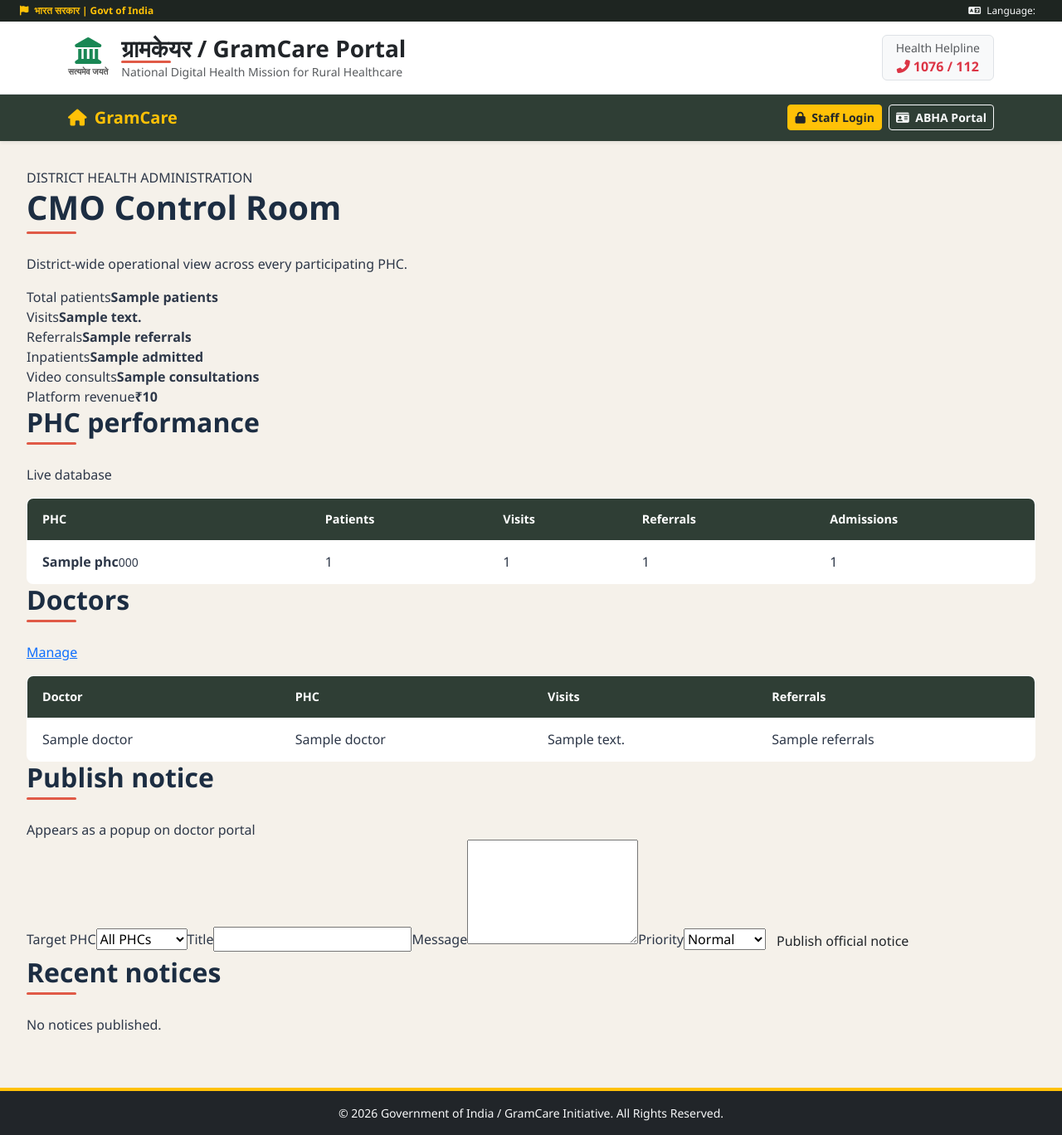
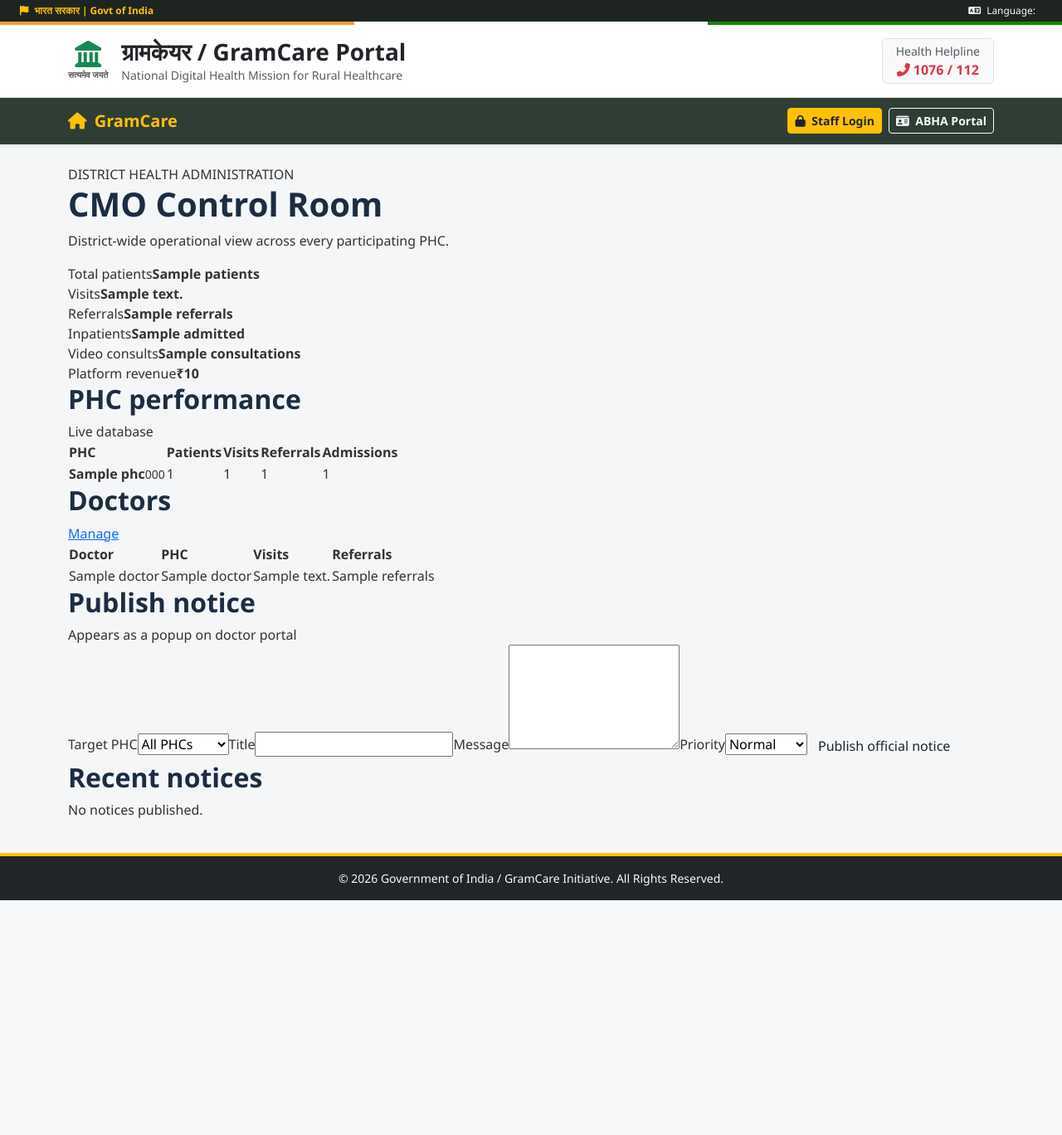
Before and after one commit to rahulsharma3009-ops/GramCare, a Python web app: template GramCare_AI_Hackathon_RoleBased_v5/templates/cmo_dashboard.html in a window 1280 px wide. Shown: the whole page at 83% size. After the commit the page ends 1085 px from the top, so only its background shows below. Run offline with Jinja, Linux system fonts and the light colour scheme; the template is opened without the code that fills it: most values are stand-ins (such as "Sample title", 1, 10 or a date in 2020).

Commit message:
Refactor CSS variables and styles for consistency

```diff
--- a/GramCare_AI_Hackathon_RoleBased_v5/static/css/style.css
+++ b/GramCare_AI_Hackathon_RoleBased_v5/static/css/style.css
@@ -1,113 +1,86 @@
-/* Official UP-Gov Inspired Palette */
 :root {
-    --up-gov-bg: #F5F1EA;          /* Light warm background like sample image */
-    --up-gov-header: #2F3E35;      /* Dark slate green top bar */
-    --up-gov-accent: #E05A47;      /* Saffron/Orange accent line */
-    --up-gov-navy: #1C2D42;        /* Deep Navy text */
-    --up-gov-card-bg: #FFFFFF;     /* Pure white cards */
-    --up-gov-helpline-orange: #F37023;
+    --up-gov-slate: #2F3E35;
+    --up-gov-bg: #F4F6F8;
+    --up-gov-navy: #1C2D42;
+    --up-gov-accent: #E05A47;
 }
 
 body {
-    background-color: var(--up-gov-bg) !important;
+    background-color: var(--up-gov-bg);
     font-family: 'Segoe UI', system-ui, -apple-system, sans-serif;
-    color: #2D3748;
+    color: #333333;
 }
 
-/* Light & Clean Container Spacing */
-main.container, main.container-fluid {
-    max-width: 1240px;
-    padding-top: 2rem !important;
-    padding-bottom: 3rem !important;
+/* Tricolor Top Bar */
+.tricolor-strip {
+    display: flex;
+    height: 4px;
+    width: 100%;
 }
 
-/* Top Dark Slate Nav Bar (Matches sample website header) */
 .gov-top-bar {
     background-color: #1E2521 !important;
     font-size: 0.85rem;
 }
 
 .bg-gov-slate {
-    background-color: var(--up-gov-header) !important;
+    background-color: var(--up-gov-slate) !important;
 }
 
-/* Heading with Accent Underline like UP.gov.in */
-h1, h2, h3, .heading-underlined {
+/* Page Heading Style */
+h1, h2, h3 {
     color: var(--up-gov-navy);
-    font-weight: 800;
-    position: relative;
-    padding-bottom: 8px;
-    margin-bottom: 1.5rem;
+    font-weight: 700;
 }
 
-h1::after, h2::after, h3::after, .heading-underlined::after {
-    content: '';
-    position: absolute;
-    bottom: 0;
-    left: 0;
-    width: 60px;
-    height: 3px;
-    background-color: var(--up-gov-accent);
-    border-radius: 2px;
+/* Card Styling for De-congesting Content */
+.card {
+    border: 1px solid #E2E8F0;
+    border-radius: 10px;
+    box-shadow: 0 2px 8px rgba(0, 0, 0, 0.04);
+    background-color: #FFFFFF;
+    margin-bottom: 1.25rem;
 }
 
-/* Clean White Card Styling like UP Portal */
-.card, .gov-card {
-    background-color: var(--up-gov-card-bg) !important;
-    border: 1px solid #E2E8F0 !important;
-    border-radius: 12px !important;
-    box-shadow: 0 2px 10px rgba(0, 0, 0, 0.04) !important;
-    padding: 1.25rem;
-    margin-bottom: 1.5rem;
-    transition: all 0.2s ease-in-out;
+.card-header {
+    background-color: #FFFFFF;
+    border-bottom: 2px solid #F1F5F9;
+    font-weight: 700;
 }
 
-.card:hover {
-    box-shadow: 0 5px 15px rgba(0, 0, 0, 0.08) !important;
+/* Table Styling */
+table.table {
+    border: 1px solid #E2E8F0;
+    border-radius: 8px;
+    overflow: hidden;
+    background: #FFFFFF;
 }
 
-/* Helpline Badges (Right side like sample image) */
-.helpline-box-orange {
-    background: #FFF5EF;
-    border: 1px solid #FCD3C1;
-    border-radius: 10px;
-    padding: 12px 18px;
-}
-.helpline-box-blue {
-    background: #EFF6FF;
-    border: 1px solid #BFDBFE;
-    border-radius: 10px;
-    padding: 12px 18px;
+table.table th {
+    background-color: var(--up-gov-slate);
+    color: #FFFFFF;
+    font-weight: 600;
+    font-size: 0.88rem;
+    padding: 12px;
 }
 
-/* De-congested Table Design */
-table {
-    width: 100% !important;
-    background: #FFFFFF !important;
-    border-radius: 8px !important;
-    overflow: hidden !important;
-    border-collapse: collapse !important;
-    margin-top: 1rem !important;
-    border: 1px solid #E2E8F0 !important;
+table.table td {
+    padding: 12px;
+    vertical-align: middle;
 }
 
-table th {
-    background-color: var(--up-gov-header) !important;
-    color: #FFFFFF !important;
-    padding: 14px 18px !important;
-    font-weight: 600;
-    font-size: 0.9rem;
+/* Form Inputs */
+.form-control, .form-select {
+    border-radius: 6px;
+    border: 1px solid #CBD5E1;
+    padding: 8px 12px;
 }
 
-table td {
-    padding: 14px 18px !important;
-    border-bottom: 1px solid #F1F5F9 !important;
+.form-control:focus, .form-select:focus {
+    border-color: var(--up-gov-slate);
+    box-shadow: 0 0 0 3px rgba(47, 62, 53, 0.15);
 }
 
-table tr:hover {
-    background-color: #F8FAFC !important;
-}
-
-/* Translation Widget Fix */
+/* Fix Google Translate Display */
 .goog-te-banner-frame { display: none !important; }
 body { top: 0px !important; }
```
